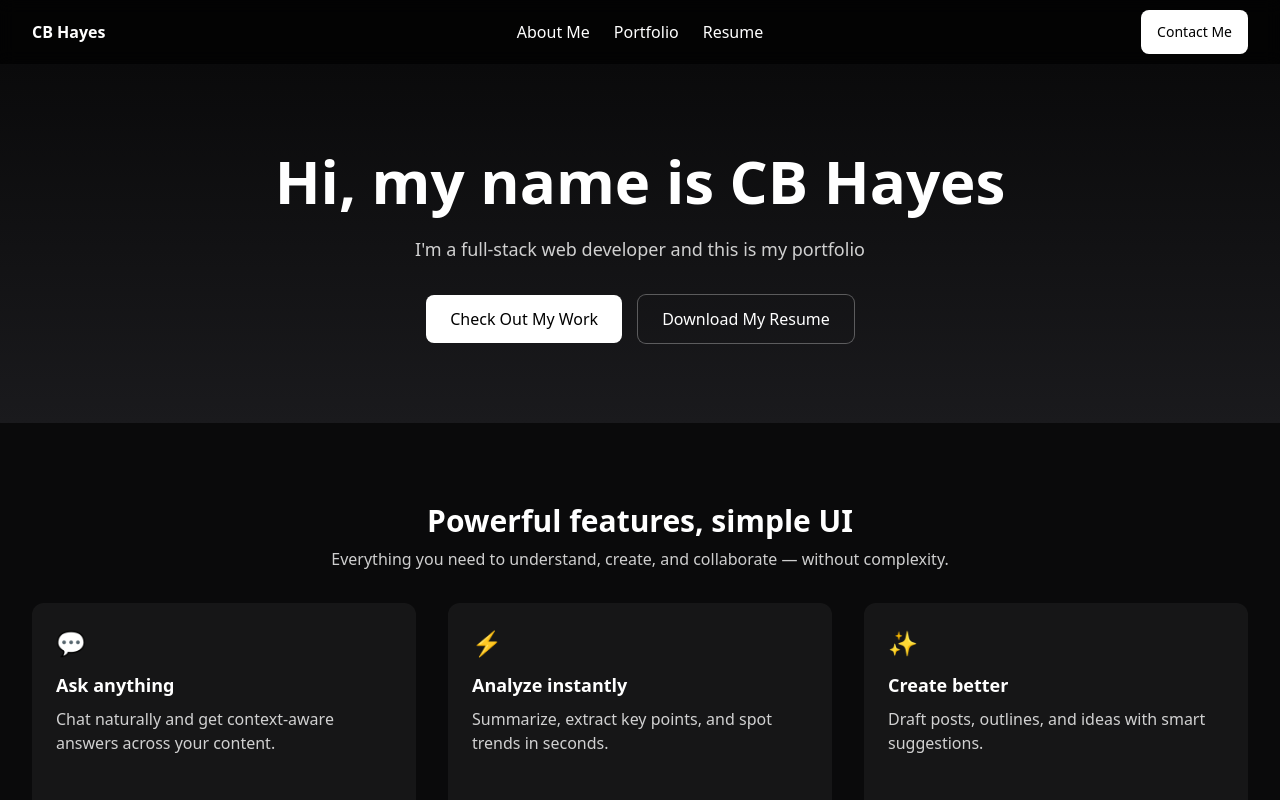
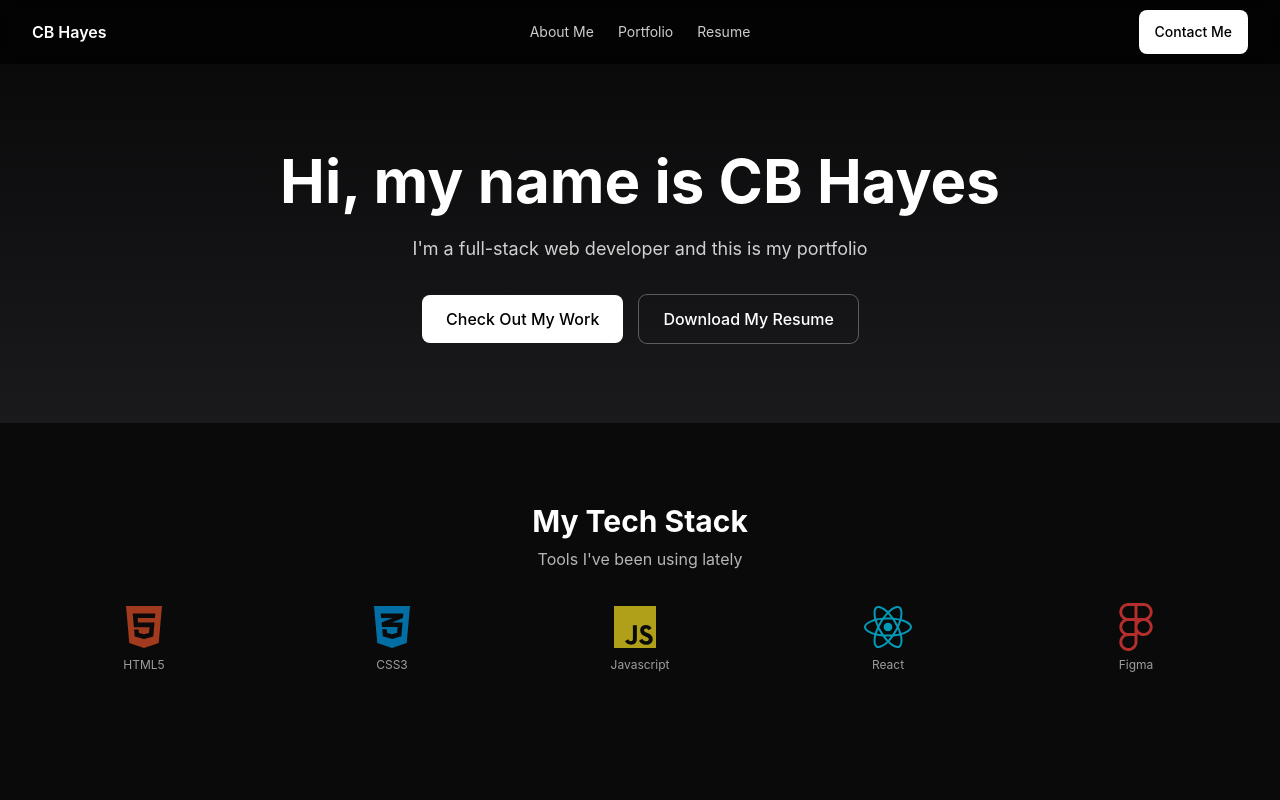
Before and after one commit to cbhayes77/brainwave, a React (Vite) app: page / in a window 1280 px wide. Shown: the top 800 px of the page. Built offline with nearby package versions, Linux system fonts and the light colour scheme.

Commit message:
Added TechStack section with icons.

```diff
--- a/index.html
+++ b/index.html
@@ -2,9 +2,8 @@
 <html lang="en">
   <head>
     <meta charset="UTF-8" />
-    <link rel="icon" type="image/svg+xml" href="/vite.svg" />
     <meta name="viewport" content="width=device-width, initial-scale=1.0" />
-    <title>brainwave</title>
+    <title>CB Hayes Portfolio</title>
   </head>
   <body>
     <div id="root"></div>
--- /dev/null
+++ b/src/components/sections/TechStack.jsx
@@ -0,0 +1,64 @@
+import Container from "../ui/Container.jsx";
+import Section from "../ui/Section.jsx";
+import { techstack } from "../../data/techstack.js";
+
+import { FaHtml5 } from "react-icons/fa";
+import { FaCss3Alt } from "react-icons/fa";
+import { FaJs } from "react-icons/fa";
+import { FaReact } from "react-icons/fa";
+import { FaFigma } from "react-icons/fa";
+
+const iconMap = {
+  html5: FaHtml5,
+  css3: FaCss3Alt,
+  javascript: FaJs,
+  react: FaReact,
+  figma: FaFigma,
+};
+
+export default function TechStack() {
+  return (
+    <Section aria-labelledby="techstack-heading" className="py-12 sm:py-16">
+      <Container>
+        <header className="text-center">
+          <h2 id="techstack-heading" className="heading-section">
+            My Tech Stack
+          </h2>
+          <h3 className="mt-2 subheading-muted">Tools I've been using lately</h3>
+        </header>
+        {/* Grid of Tech Icons */}
+        <ul
+          className="mt-8 grid grid-cols-3 sm:grid-cols-4 md:grid-cols-5 gap-6 place-items-center"
+          role="list of technologies"
+        >
+          {techstack.map((tech) => {
+            const IconComponent = iconMap[tech.iconId];
+            return (
+              <li key={tech.id} className="text-center">
+                <a
+                  href={tech.href}
+                  title={tech.label}
+                  aria-label={tech.label}
+                  className="group block"
+                  target="_blank"
+                  rel="noreferrer"
+                >
+                  <div>
+                    {IconComponent && (
+                      <IconComponent
+                        className="h-12 w-12 opacity-70 group-hover:opacity-100 transition-opacity duration-300"
+                        style={{ color: tech.color }}
+                        aria-hidden="true"
+                      />
+                    )}
+                  </div>
+                  <span className="mt-2 text-label group-hover:text-white/80 transition-colors">{tech.label}</span>
+                </a>
+              </li>
+            );
+          })}
+        </ul>
+      </Container>
+    </Section>
+  );
+}
--- /dev/null
+++ b/src/data/techstack.js
@@ -0,0 +1,37 @@
+export const techstack = [
+  {
+    id: "html5",
+    label: "HTML5",
+    href: "",
+    iconId: "html5",
+    color: "#E34F26",
+  },
+  {
+    id: "css3",
+    label: "CSS3",
+    href: "",
+    iconId: "css3",
+    color: "#0099e5",
+  },
+  {
+    id: "javascript",
+    label: "Javascript",
+    href: "",
+    iconId: "javascript",
+    color: "#f7df1e",
+  },
+  {
+    id: "react",
+    label: "React",
+    href: "",
+    iconId: "react",
+    color: "#00d8ff",
+  },
+  {
+    id: "figma",
+    label: "Figma",
+    href: "",
+    iconId: "figma",
+    color: "#FD3F39",
+  },
+];
--- a/src/index.css
+++ b/src/index.css
@@ -1,28 +1,234 @@
-/* STEP 1: Load Tailwind v4 (this generates utilities at build time) */
 @import "tailwindcss";
 
-/* STEP 2: Define a few design tokens using Tailwind v4's @theme block
-   - These become CSS custom properties you can use in class utilities
-*/
 @theme {
-  --font-sans: "Iner", system-ui, sans-serif;
+  --font-sans: "Inter", system-ui, -apple-system, "Segoe UI", Roboto, "Helvetica Neue", Arial, "Noto Sans",
+    "Apple Color Emoji", "Segoe UI Emoji", "Segoe UI Symbol", sans-serif;
   --color-bg: #0a0a0b;
   --color-fg: #ffffff;
+}
+
+@layer utilities {
+  /* Main Headings */
+  .heading-hero {
+    @apply text-4xl sm:text-5xl lg:text-6xl font-bold leading-tight;
+  }
+  .heading-page {
+    @apply text-3xl font-bold;
+  }
+
+  /* Section Headings */
+  .heading-section {
+    @apply text-2xl sm:text-3xl font-bold;
+  }
+  .heading-cta {
+    @apply text-3xl sm:text-4xl font-bold;
+  }
+
+  /* Subheadings */
+  .subheading-primary {
+    @apply text-xl font-semibold;
+  }
+  .subheading-muted {
+    @apply text-white/70;
+  }
+
+  /* Body Text */
+  .body-large {
+    @apply text-white/80 text-lg;
+  }
+  .body-default {
+    @apply text-white/80;
+  }
+  .body-small {
+    @apply text-sm text-white/80;
+  }
+
+  /* Small Text */
+  .text-label {
+    @apply text-xs text-white/60;
+  }
+  .text-caption {
+    @apply text-sm;
+  }
+
+  /* Form Labels */
+  .label-form {
+    @apply block text-sm font-medium text-white mb-2;
+  }
+
+  /* Footer specific */
+  .footer-heading {
+    @apply text-sm font-semibold text-white mb-3;
+  }
+
+  /* Navigation Links */
+  .nav-link {
+    @apply text-white/80 hover:text-white transition;
+  }
+  .nav-link-active {
+    @apply text-white;
+  }
+  .nav-link-muted {
+    @apply text-white/70 hover:text-white transition;
+  }
+
+  /* Cards */
+  .card-base {
+    @apply rounded-xl border border-white/10 bg-white/5;
+  }
+  .card-interactive {
+    @apply rounded-xl border border-white/10 bg-white/5 transition hover:bg-white/10;
+  }
+  .card-testimonial {
+    @apply rounded-2xl border border-white/10 bg-white/5 p-5 transition hover:bg-white/10;
+  }
+  .card-project {
+    @apply rounded-xl border border-white/10 bg-white/5 p-0 overflow-hidden;
+  }
+  .card-avatar {
+    @apply rounded-full overflow-hidden bg-white/10 border-4 border-white/20;
+  }
+
+  /* Interactive States */
+  .hover-scale {
+    @apply transition group-hover:scale-105 group-active:scale-95;
+  }
+  .hover-scale-subtle {
+    @apply transition group-hover:scale-[1.03];
+  }
+  .hover-grayscale {
+    @apply transition-all duration-300 hover:grayscale;
+  }
+
+  /* Accessibility */
+  .sr-only {
+    @apply absolute w-px h-px p-0 -m-px overflow-hidden whitespace-nowrap border-0;
+    clip: rect(0, 0, 0, 0);
+  }
+  .focus\\:not-sr-only:focus {
+    @apply static w-auto h-auto p-0 m-0 overflow-visible whitespace-normal;
+    clip: auto;
+  }
+
+  /* Enhanced Focus Styles */
+  .focus-ring {
+    @apply focus:outline-none focus:ring-2 focus:ring-white/60 focus:ring-offset-2 focus:ring-offset-black;
+  }
+
+  /* Mobile optimizations */
+  @media (max-width: 768px) {
+    /* Better spacing for mobile */
+    .mobile-px {
+      @apply px-4;
+    }
+
+    .mobile-py {
+      @apply py-2;
+    }
+
+    /* Prevent text size adjustment on orientation change */
+    html {
+      -webkit-text-size-adjust: 100%;
+      text-size-adjust: 100%;
+    }
+
+    /* Better button sizing on mobile */
+    button,
+    [role="button"],
+    .btn {
+      @apply min-h-[44px] min-w-[44px];
+    }
+
+    /* Ensure links are touchable */
+    a {
+      @apply min-h-[44px] min-w-[44px] inline-flex items-center justify-center;
+    }
+  }
+
+  /* Landscape mobile optimizations */
+  @media (max-height: 500px) and (orientation: landscape) {
+    /* Reduce vertical spacing in landscape */
+    .landscape-compact {
+      @apply py-2;
+    }
+
+    /* Make navigation more compact */
+    .mobile-nav {
+      @apply h-12;
+    }
+
+    /* Reduce hero height in landscape */
+    .hero-section {
+      @apply min-h-[60vh];
+    }
+  }
+
+  /* Focus visible for better keyboard navigation */
+  @supports selector(:focus-visible) {
+    .focus-ring {
+      @apply focus:outline-none focus-visible:ring-2 focus-visible:ring-white/60 focus-visible:ring-offset-2 focus-visible:ring-offset-black;
+    }
+  }
+
+  /* High contrast mode support */
+  @media (prefers-contrast: high) {
+    .text-white\/70 {
+      @apply text-white/90;
+    }
+
+    .text-white\/80 {
+      @apply text-white;
+    }
+
+    .border-white\/10 {
+      @apply border-white/30;
+    }
+
+    .bg-white\/5 {
+      @apply bg-white/10;
+    }
+  }
+
+  /* Reduce animations for users who prefer reduced motion */
+  @media (prefers-reduced-motion: reduce) {
+    .no-motion {
+      @apply transition-none;
+    }
+
+    .no-motion * {
+      animation-duration: 0.01ms !important;
+      animation-iteration-count: 1 !important;
+      transition-duration: 0.01ms !important;
+    }
+  }
+}
+
+/* Respect user's motion preferences */
+@media (prefers-reduced-motion: reduce) {
+  *,
+  *::before,
+  *::after {
+    animation-duration: 0.01ms !important;
+    animation-iteration-count: 1 !important;
+    transition-duration: 0.01ms !important;
+    scroll-behavior: auto !important;
+  }
 }
 
 :root {
   color-scheme: dark;
 }
-
-/* STEP 3: Basic global setup so the app fills the screen */
 html,
 body,
 #root {
   height: 100%;
 }
-
-/* STEP 4: Use our tokens for the body styles */
 body {
+  margin: 0;
   background: var(--color-bg);
   color: var(--color-fg);
+  font-family: var(--font-sans);
 }
+a {
+  text-decoration: none;
+}
--- a/src/pages/Home.jsx
+++ b/src/pages/Home.jsx
@@ -2,6 +2,7 @@ import Section from "../components/ui/Section.jsx";
 import Container from "../components/ui/Container.jsx";
 import FeatureCards from "../components/sections/FeatureCards.jsx";
 import Button from "../components/ui/Button.jsx";
+import TechStack from "../components/sections/TechStack.jsx";
 
 export default function Home() {
   return (
@@ -25,6 +26,7 @@ export default function Home() {
           </div>
         </Container>
       </Section>
+      <TechStack />
       <FeatureCards />
     </div>
   );
```
Also changed, not shown: src/snippets.txt.
